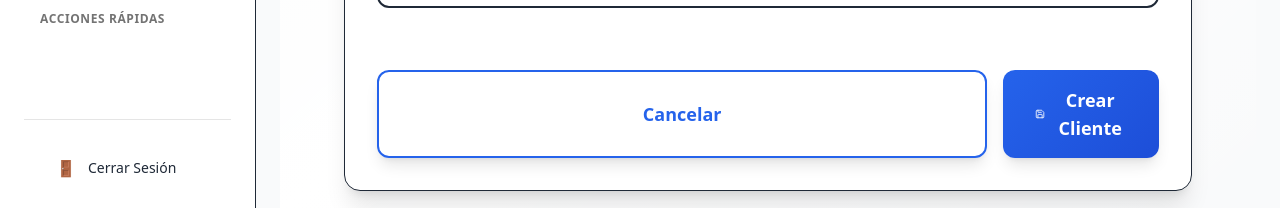
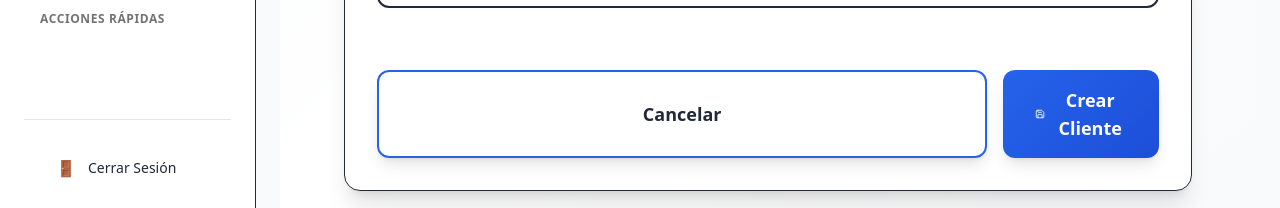
Before and after one commit to PulpFictionApps/Veterinaria, a Next.js app in the folder frontend/: page /dashboard/clients/new in a window 1280 px wide. Shown: the part 691-899 px from the top of the page. Built offline with nearby package versions, Linux system fonts and the light colour scheme; no server answers; sample sign-in values are in the browser's storage.

Commit message:
limpieza

```diff
--- a/frontend/src/app/globals.css
+++ b/frontend/src/app/globals.css
@@ -10,6 +10,7 @@
   --color-accent: #BE185D;
   --color-primary-hover: #DB2777;
   --gradient-primary: linear-gradient(135deg, #EC4899, #BE185D);
+  --gradient-secondary: linear-gradient(135deg, #F9A8D4, #EC4899);
   --shadow-primary: 0 4px 20px #EC489940;
 
   /* Legacy brand colors (kept for compatibility) */
--- a/frontend/src/components/ui/ThemedButton.tsx
+++ b/frontend/src/components/ui/ThemedButton.tsx
@@ -38,6 +38,7 @@ const ThemedButton = forwardRef<HTMLButtonElement, ThemedButtonProps>(
       select-none touch-manipulation
       ${fullWidth ? 'w-full' : ''}
       sm:hover:scale-105 hover:scale-100
+      ${variant !== 'outline' && variant !== 'ghost' ? 'text-white' : ''}
     `;
 
     const sizeClasses = {
@@ -51,31 +52,31 @@ const ThemedButton = forwardRef<HTMLButtonElement, ThemedButtonProps>(
       const styles: Record<string, any> = {
         primary: {
           ...getPrimaryButtonStyle(),
-          fallbackClasses: 'bg-medical-600 hover:bg-medical-700 text-white',
+          fallbackClasses: 'bg-medical-600 hover:bg-medical-700 text-white !text-white',
           focusRingColor: 'focus:ring-medical-500'
         },
         secondary: {
           background: 'var(--gradient-secondary)',
           color: 'white',
-          fallbackClasses: 'bg-health-600 hover:bg-health-700 text-white',
+          fallbackClasses: 'bg-health-600 hover:bg-health-700 text-white !text-white',
           focusRingColor: 'focus:ring-health-500'
         },
         medical: {
           background: 'linear-gradient(135deg, #2563EB, #1D4ED8)',
           color: 'white',
-          fallbackClasses: 'bg-medical-600 hover:bg-medical-700 text-white',
+          fallbackClasses: 'bg-medical-600 hover:bg-medical-700 text-white !text-white',
           focusRingColor: 'focus:ring-medical-500'
         },
         health: {
           background: 'linear-gradient(135deg, #059669, #047857)',
           color: 'white',
-          fallbackClasses: 'bg-health-600 hover:bg-health-700 text-white',
+          fallbackClasses: 'bg-health-600 hover:bg-health-700 text-white !text-white',
           focusRingColor: 'focus:ring-health-500'
         },
         emergency: {
           background: 'linear-gradient(135deg, #DC2626, #B91C1C)',
           color: 'white',
-          fallbackClasses: 'bg-emergency-600 hover:bg-emergency-700 text-white',
+          fallbackClasses: 'bg-emergency-600 hover:bg-emergency-700 text-white !text-white',
           focusRingColor: 'focus:ring-emergency-500'
         },
         outline: {
@@ -113,11 +114,9 @@ const ThemedButton = forwardRef<HTMLButtonElement, ThemedButtonProps>(
         `}
         style={variant !== 'outline' && variant !== 'ghost' ? {
           background: variantStyle.background,
-          color: variantStyle.color,
           border: variantStyle.border || 'none'
         } : {
-          border: variantStyle.border || 'none',
-          color: variantStyle.color
+          border: variantStyle.border || 'none'
         }}
         {...props}
       >
```
